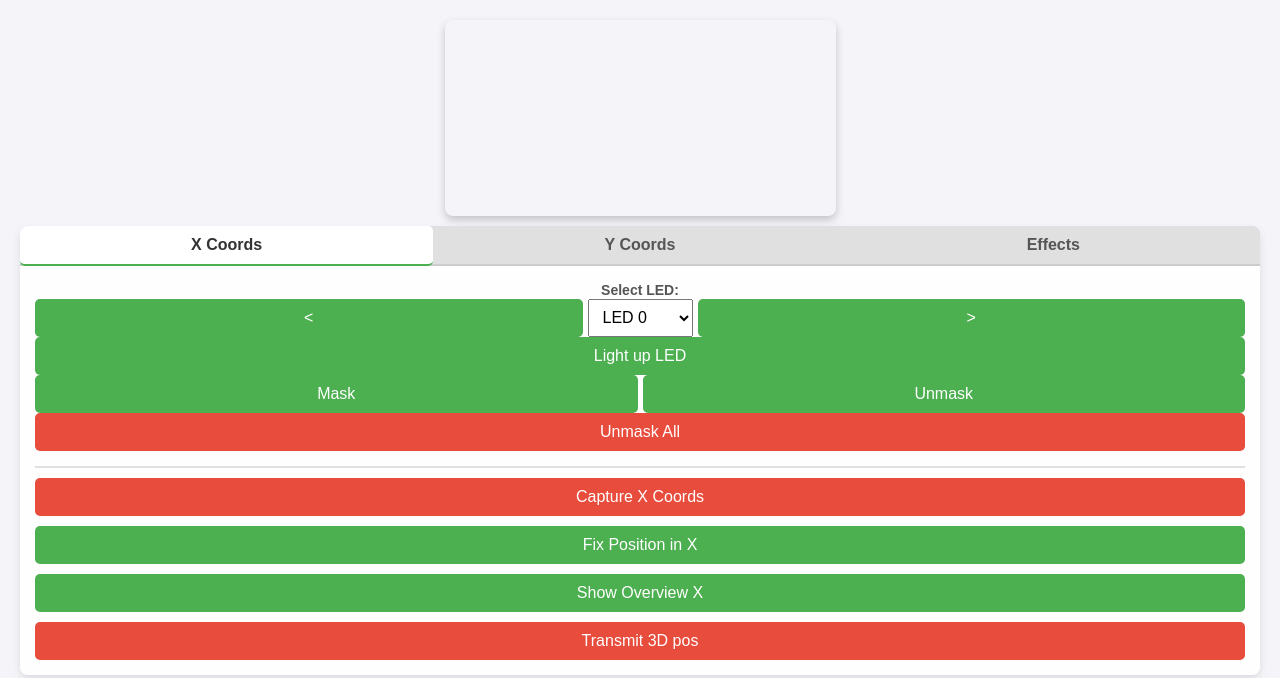
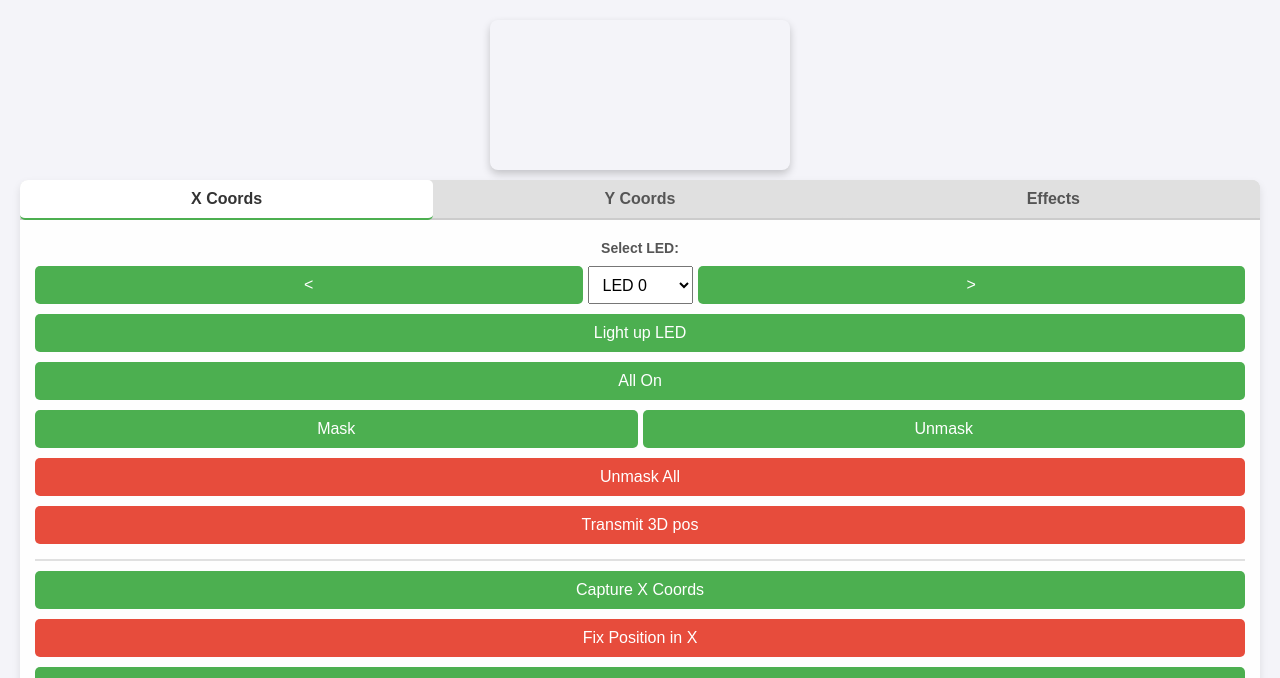
Before and after one commit to Turun/StandupMathsChristmastreeWeb, a Flask app: page / in a window 1280 px wide. Shown: the top 678 px of the page. Run offline with Flask 3, Linux system fonts and the light colour scheme; parts of the project's set-up code (start-up, migrations or seed data) failed here and were passed over.

Commit message:
Tabbed layout working as desired

```diff
--- a/static/script/ui.js
+++ b/static/script/ui.js
@@ -125,6 +125,24 @@
     };
 }
 
+// Helper functions to check which tab is active (for your main.js)
+function getActiveTab() {
+  const activePanel = document.querySelector('.tab-panel.active');
+  return activePanel ? activePanel.id : null;
+}
+
+function isTabXActive() {
+  return getActiveTab() === 'x-coords';
+}
+
+function isTabYActive() {
+  return getActiveTab() === 'y-coords';
+}
+
+function isTabEffectsActive() {
+  return getActiveTab() === 'effects';
+}
+
 export function setup_ui(
     num_leds,
     video,
@@ -136,12 +154,27 @@
     led_positions_normalized,
 ) {
     window.addEventListener('load', () => startCamera(video, diff_canvas, math_canvas));
-    // video.addEventListener('click', (e) => {
-    //     // get the pixel that was clicked
-    //       const coords = getVideoCoords(e, video);
-    //       if (!coords) return;
-    //       console.log(coords.x, coords.y);
-    // });
+    video.addEventListener('click', (e) => {
+        // get the pixel that was clicked
+        const coords = getVideoCoords(e, video);
+        if (!coords) return;
+
+        if (isTabXActive()) {
+            led_positions_raw_x[current_led_index] = [coords.x, coords.y];
+            visualize_led_positions(diff_context, diff_canvas, led_positions_raw_x);
+        } else if (isTabYActive()) {
+            led_positions_raw_y[current_led_index] = [coords.x, coords.y];
+            visualize_led_positions(diff_context, diff_canvas, led_positions_raw_y);
+        }
+    });
+    const navTabX = document.getElementById('nav-tab-x');
+    navTabX.addEventListener('click', async () => {
+        visualize_led_positions(diff_context, diff_canvas, led_positions_raw_x);
+    });
+    const navTabY = document.getElementById('nav-tab-y');
+    navTabY.addEventListener('click', async () => {
+        visualize_led_positions(diff_context, diff_canvas, led_positions_raw_y);
+    });
 
     const startButtonX = document.getElementById('start-btn-x');
     startButtonX.addEventListener('click', async () => {
@@ -190,11 +223,21 @@
     decrementButton.addEventListener('click', async () => {
         current_led_index = (current_led_index + num_leds - 1) % num_leds;
         select.value = current_led_index;
+        if (isTabXActive()) {
+            visualize_led_positions(diff_context, diff_canvas, led_positions_raw_x);
+        } else if (isTabYActive()) {
+            visualize_led_positions(diff_context, diff_canvas, led_positions_raw_y);
+        }
     });
     const incrementButton = document.getElementById('btn-inc');
     incrementButton.addEventListener('click', async () => {
         current_led_index = (current_led_index + 1) % num_leds;
         select.value = current_led_index;
+        if (isTabXActive()) {
+            visualize_led_positions(diff_context, diff_canvas, led_positions_raw_x);
+        } else if (isTabYActive()) {
+            visualize_led_positions(diff_context, diff_canvas, led_positions_raw_y);
+        }
     });
     const centerLEDPositionXButton = document.getElementById('center-led-position-in-x-btn');
     centerLEDPositionXButton.addEventListener('click', async () => {
@@ -264,6 +307,11 @@
         setBaseColor(colorPicker.value);
         allOn();
     });
+    const effectAllOnButton2 = document.getElementById('effect-all-on-btn2');
+    effectAllOnButton2.addEventListener('click', () => {
+        setBaseColor(colorPicker.value);
+        allOn();
+    });
     const effectSweepingPlaneButton = document.getElementById('effect-sweeping-plane-btn');
     effectSweepingPlaneButton.addEventListener('click', () => {
         sweepingPlane();
--- a/templates/index.html
+++ b/templates/index.html
@@ -122,9 +122,16 @@
 
     /* Common controls section */
     .common-controls {
+      display: flex;
+      flex-direction: column;
+      gap: 10px;
       padding-bottom: 15px;
       border-bottom: 2px solid #e0e0e0;
       margin-bottom: 10px;
+    }
+
+    .common-controls.hidden {
+      display: none;
     }
 
     /* Buttons */
@@ -240,15 +247,15 @@
       <div class="controls-container">
         <!-- Tab Navigation -->
         <div class="tab-nav">
-          <button class="tab-btn active" data-tab="x-coords">X Coords</button>
-          <button class="tab-btn" data-tab="y-coords">Y Coords</button>
-          <button class="tab-btn" data-tab="effects">Effects</button>
+          <button class="tab-btn active" data-tab="x-coords" id="nav-tab-x">X Coords</button>
+          <button class="tab-btn" data-tab="y-coords" id="nav-tab-y">Y Coords</button>
+          <button class="tab-btn" data-tab="effects" id="nav-tab-effects">Effects</button>
         </div>
 
         <!-- Tab Content -->
         <div class="tab-content">
-          <!-- Common Controls (shown in all tabs) -->
-          <div class="common-controls">
+          <!-- Common Controls (shown in X and Y tabs only) -->
+          <div class="common-controls" id="common-controls">
             <label for="led-select">Select LED:</label>
             <div class="btn-group">
               <button id="btn-dec">&lt;</button>
@@ -256,34 +263,34 @@
               <button id="btn-inc">&gt;</button>
             </div>
             <button id="light-up-led-btn">Light up LED</button>
+            <button id="effect-all-on-btn">All On</button>
             <div class="btn-group">
               <button id="mask-led-btn">Mask</button>
               <button id="unmask-led-btn">Unmask</button>
             </div>
             <button id="unmask-all-btn" class="action-btn">Unmask All</button>
+            <button id="transmit-btn" class="action-btn">Transmit 3D pos</button>
           </div>
 
           <!-- X Coordinates Tab -->
           <div class="tab-panel active" id="x-coords">
-            <button id="start-btn-x" class="action-btn">Capture X Coords</button>
-            <button id="center-led-position-in-x-btn">Fix Position in X</button>
+            <button id="start-btn-x">Capture X Coords</button>
+            <button id="center-led-position-in-x-btn" class="action-btn">Fix Position in X</button>
             <button disabled id="overview-btn-x">Show Overview X</button>
-            <button id="transmit-btn" class="action-btn">Transmit 3D pos</button>
           </div>
 
           <!-- Y Coordinates Tab -->
           <div class="tab-panel" id="y-coords">
-            <button id="start-btn-y" class="action-btn">Capture Y Coords</button>
-            <button id="center-led-position-in-y-btn">Fix Position in Y</button>
+            <button id="start-btn-y">Capture Y Coords</button>
+            <button id="center-led-position-in-y-btn" class="action-btn">Fix Position in Y</button>
             <button disabled id="overview-btn-y">Show Overview Y</button>
-            <button id="transmit-btn-y" class="action-btn">Transmit 3D pos</button>
           </div>
 
           <!-- Effects Tab -->
           <div class="tab-panel" id="effects">
             <div class="btn-group">
               <button id="effect-blink-btn" class="blue-btn">Blink</button>
-              <button id="effect-all-on-btn" class="blue-btn">All On</button>
+              <button id="effect-all-on-btn2" class="blue-btn">All On</button>
               <div class="color-picker-wrapper">
                 <input type="color" id="base-color-picker" value="#ffffff" title="Set LED Color">
               </div>
@@ -307,6 +314,8 @@
 
   <script>
     // Tab switching functionality
+    const commonControls = document.getElementById('common-controls');
+
     document.querySelectorAll('.tab-btn').forEach(button => {
       button.addEventListener('click', () => {
         const tabName = button.getAttribute('data-tab');
@@ -318,6 +327,13 @@
         // Add active class to clicked button and corresponding panel
         button.classList.add('active');
         document.getElementById(tabName).classList.add('active');
+
+        // Show/hide common controls based on active tab
+        if (tabName === 'effects') {
+          commonControls.classList.add('hidden');
+        } else {
+          commonControls.classList.remove('hidden');
+        }
       });
     });
   </script>
```
